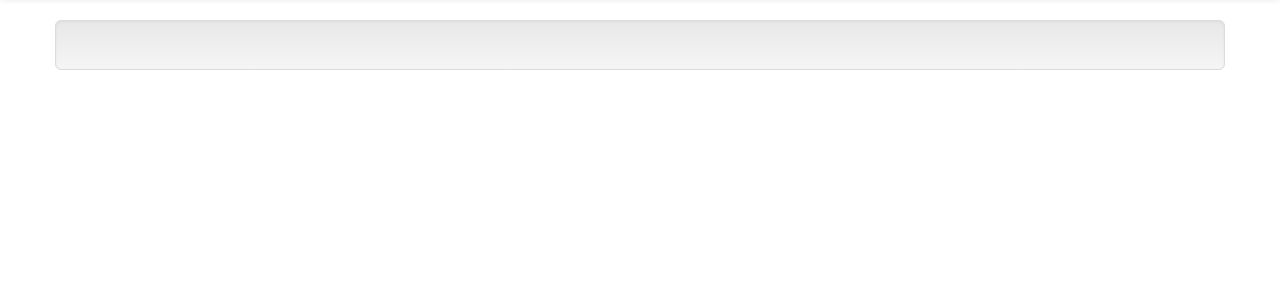
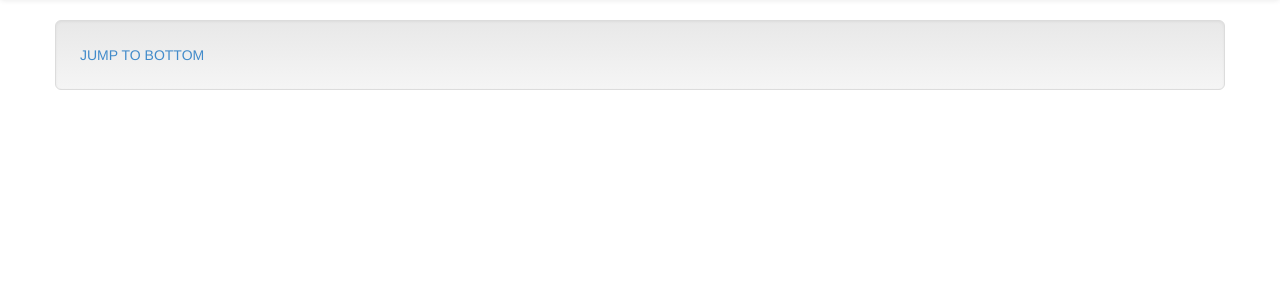
Before and after one commit to quodlibet/irc-logger, a Flask app: template web/templates/irc.html in a window 1280 px wide. Shown: the part 52-352 px from the top of the page. Run offline with Flask 2, Linux system fonts and the light colour scheme; the template is opened without the code that fills it, so the values that code supplies are empty; parts of the project's set-up code (start-up, migrations or seed data) failed here and were passed over; some libraries are stand-ins or nearby versions.

Commit message:
irc: add link for jumping to the end of the logs

```diff
--- a/web/templates/irc.html
+++ b/web/templates/irc.html
@@ -17,7 +17,12 @@
 }
 </style>
 
-<div style="font-size:1.3em">
+<a href="#irc-end">JUMP TO BOTTOM</a>
+
+<div style="font-size:1.2em">
 {{ content|safe }}
 </div>
+
+<a name="irc-end"></a>
+
 {% endblock %}
```
